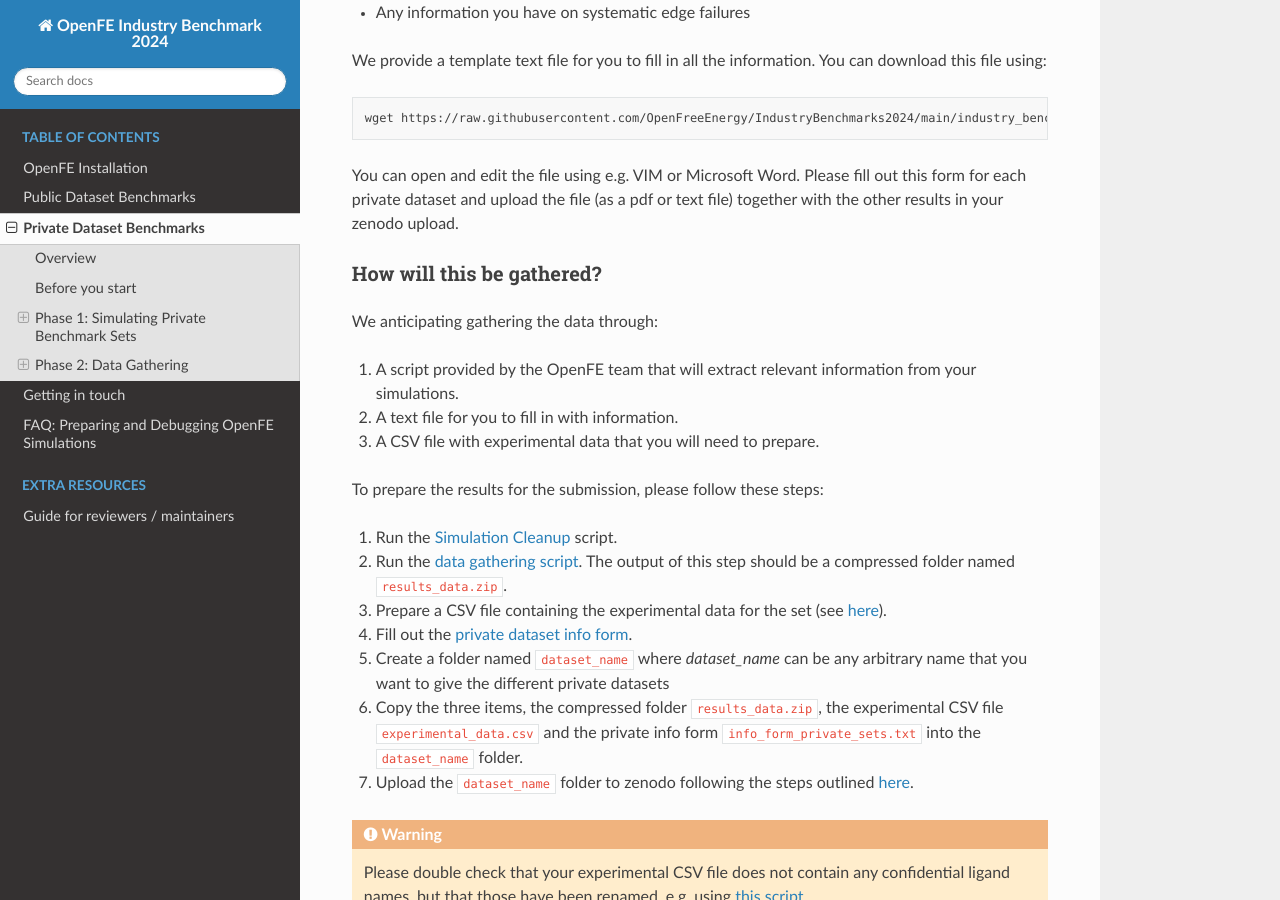
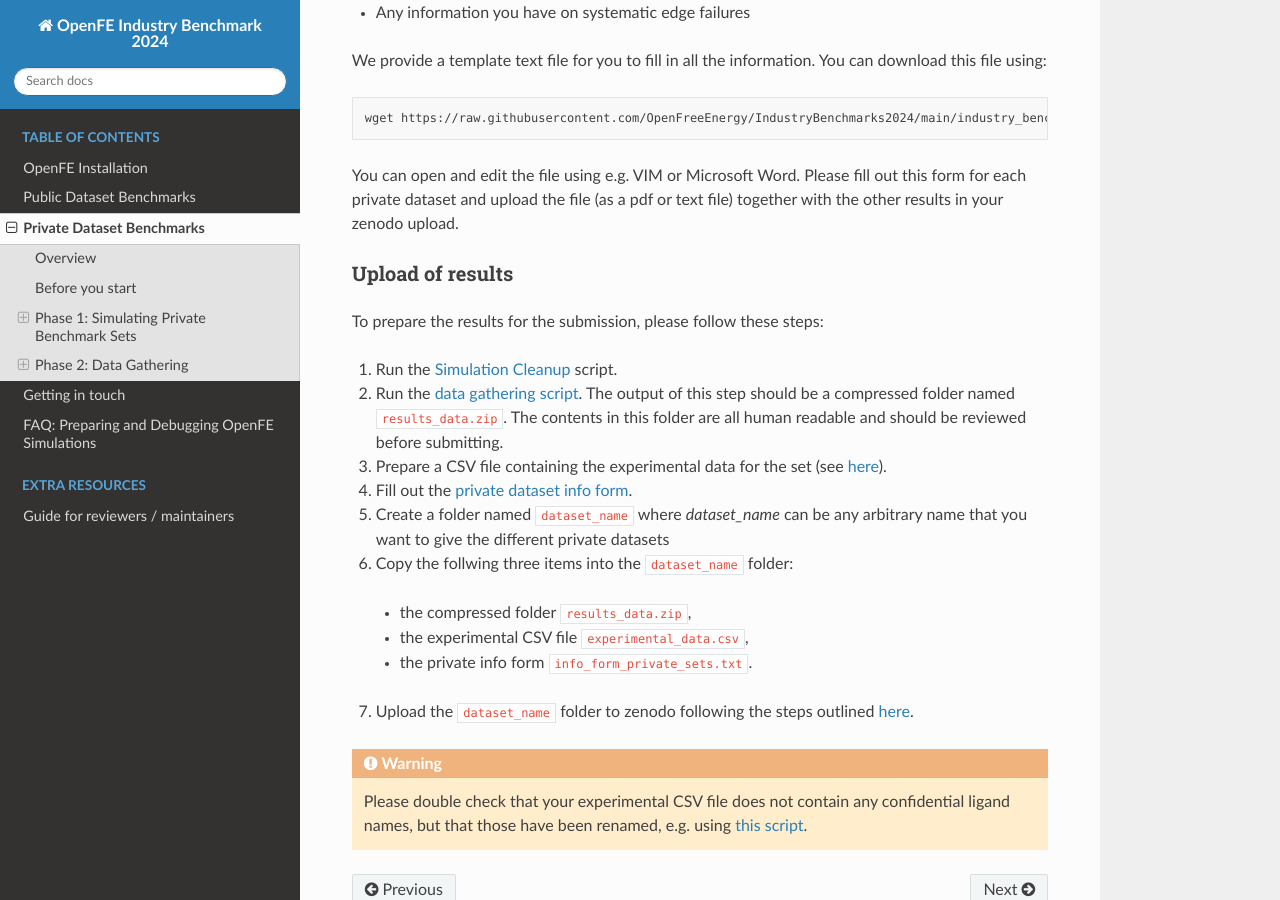
Before and after one commit to OpenFreeEnergy/IndustryBenchmarks2024, a Sphinx documentation site: the page built from docs/source/private/overview.rst, in a window 1280 px wide and 900 px high, scrolled down 5057 px. Built offline with Sphinx 7.4.7 and the Read the Docs theme 3.1.0, drawn with Linux system fonts in a browser that asks for light colours.

Commit message:
Address review comments

```diff
--- a/docs/source/private/overview.rst
+++ b/docs/source/private/overview.rst
@@ -256,23 +256,23 @@
 
 .. _private-data-gather:
 
-How will this be gathered?
-==========================
-
-We anticipating gathering the data through:
-
-1. A script provided by the OpenFE team that will extract relevant information from your simulations.
-2. A text file for you to fill in with information.
-3. A CSV file with experimental data that you will need to prepare.
+Upload of results
+=================
 
 To prepare the results for the submission, please follow these steps:
 
 1. Run the :ref:`post-simulation cleanup` script.
 2. Run the :ref:`data gathering script <gathering_of_results>`. The output of this step should be a compressed folder named ``results_data.zip``.
+   The contents in this folder are all human readable and should be reviewed before submitting.
 3. Prepare a CSV file containing the experimental data for the set (see :ref:`here <exp-csv-file>`).
 4. Fill out the :ref:`private dataset info form <private info form>`.
 5. Create a folder named ``dataset_name`` where `dataset_name` can be any arbitrary name that you want to give the different private datasets
-6. Copy the three items, the compressed folder ``results_data.zip``, the experimental CSV file ``experimental_data.csv`` and the private info form ``info_form_private_sets.txt`` into the ``dataset_name`` folder.
+6. Copy the follwing three items into the ``dataset_name`` folder:
+
+  * the compressed folder ``results_data.zip``,
+  * the experimental CSV file ``experimental_data.csv``,
+  * the private info form ``info_form_private_sets.txt``.
+
 7. Upload the ``dataset_name`` folder to zenodo following the steps outlined :ref:`here <upload_of_results>`.
 
 .. warning::
```
